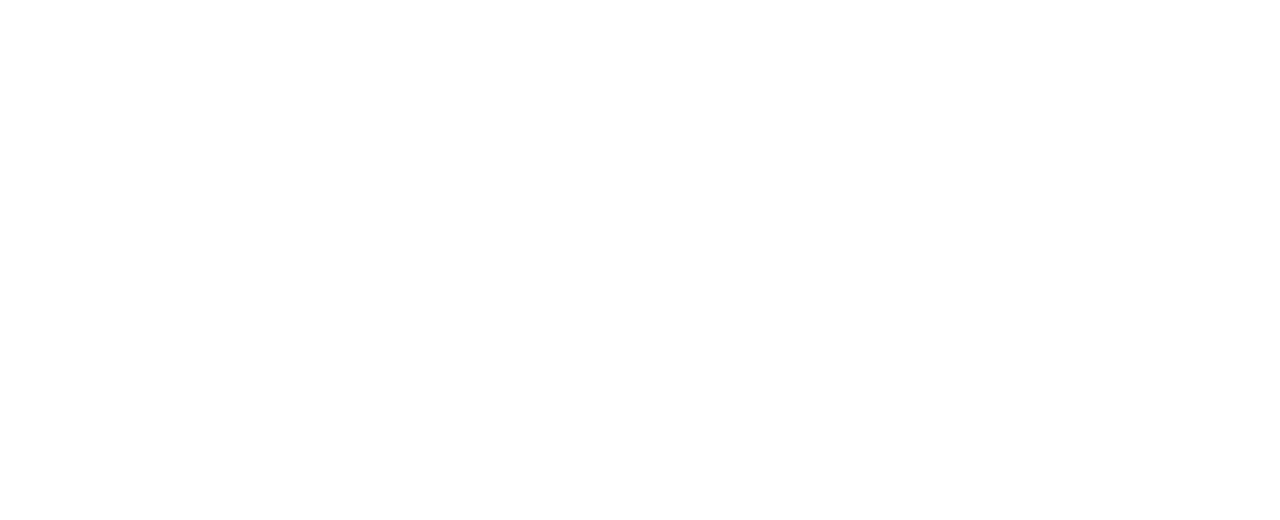
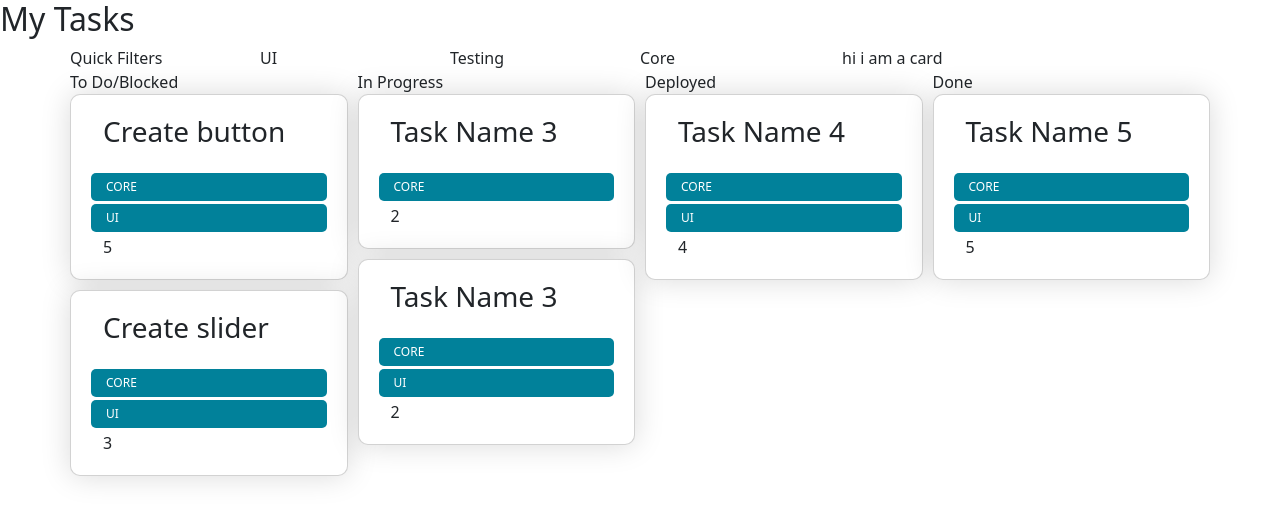
Before and after one commit to hannahtma/FIT2101-TaskManagerApplication, a Vue app in the folder Vue/: page /dashboard in a window 1280 px wide. Before the commit this address had no page. Shown: the top 520 px of the page. Built offline with nearby package versions, Linux system fonts and the light colour scheme.

Commit message:
added html code for dashboard

```diff
--- a/Vue/index.html
+++ b/Vue/index.html
@@ -1,13 +1,24 @@
 <!DOCTYPE html>
 <html lang="en">
+
 <head>
   <meta charset="UTF-8" />
   <link rel="icon" href="/favicon.ico" />
   <meta name="viewport" content="width=device-width, initial-scale=1.0" />
   <title>Vite App</title>
+  <link href="https://cdn.jsdelivr.net/npm/bootstrap@5.2.1/dist/css/bootstrap.min.css" rel="stylesheet"
+    integrity="sha384-iYQeCzEYFbKjA/T2uDLTpkwGzCiq6soy8tYaI1GyVh/UjpbCx/TYkiZhlZB6+fzT" crossorigin="anonymous">
 </head>
+
 <body>
   <div id="app"></div>
   <script type="module" src="/src/main.ts"></script>
+  <script src="https://cdn.jsdelivr.net/npm/@popperjs/core@2.11.6/dist/umd/popper.min.js"
+    integrity="sha384-oBqDVmMz9ATKxIep9tiCxS/Z9fNfEXiDAYTujMAeBAsjFuCZSmKbSSUnQlmh/jp3"
+    crossorigin="anonymous"></script>
+  <script src="https://cdn.jsdelivr.net/npm/bootstrap@5.2.1/dist/js/bootstrap.min.js"
+    integrity="sha384-7VPbUDkoPSGFnVtYi0QogXtr74QeVeeIs99Qfg5YCF+TidwNdjvaKZX19NZ/e6oz"
+    crossorigin="anonymous"></script>
 </body>
+
 </html>
--- /dev/null
+++ b/Vue/src/components/Ticket.vue
@@ -0,0 +1,7 @@
+<template>
+    hi i am a card
+</template>
+
+<script>
+export default {}
+</script>
--- a/Vue/src/router/index.ts
+++ b/Vue/src/router/index.ts
@@ -11,6 +11,22 @@ const router = createRouter({
       // this generates a separate chunk (About.[hash].js) for this route
       // which is lazy-loaded when the route is visited.
       component: () => import('../views/CreateCard.vue')
+    },
+    {
+      path: '/createcard_pt2',
+      name: 'createcard_pt2',
+      // route level code-splitting
+      // this generates a separate chunk (About.[hash].js) for this route
+      // which is lazy-loaded when the route is visited.
+      component: () => import('../views/CreateCard_pt2.vue')
+    },
+    {
+      path: '/dashboard',
+      name: 'dashboard',
+      // route level code-splitting
+      // this generates a separate chunk (About.[hash].js) for this route
+      // which is lazy-loaded when the route is visited.
+      component: () => import('../views/Dashboard.vue')
     }
   ]
 })
--- a/Vue/src/views/CreateCard.vue
+++ b/Vue/src/views/CreateCard.vue
@@ -62,8 +62,10 @@
         </div>
 </template>
 
-<script>
-    localStorage;
+<script lang="js">
+ export default {
+    mounted(){
+        localStorage;
 
 // task card before enlarging
 const showCard = document.getElementById('show-card');
@@ -143,6 +145,8 @@ dropdowns.forEach(dropdown => {
         });
     });
 });
+    }
+ }
 
 </script>
 
--- /dev/null
+++ b/Vue/src/views/CreateCard_pt2.vue
@@ -0,0 +1,56 @@
+<template>
+    <section>
+    <div class="color"></div>
+    <select class="selectColor" @change="changeColor">
+        <option value="#ff6961">Critical</option>
+        <option value="#fdfd96">High</option>
+        <option value="#ffb347">Medium</option>
+        <option value="#cff0cc">Low</option>
+    </select>
+</section>
+</template>
+
+<script>
+
+    export default {
+        mounted(){},
+        methods:{
+            changeColor:function (event){
+        let color = document.querySelector('.color');
+        let selectColor = event.target.value;
+        color.style.background = selectColor;}
+        }
+
+    }
+</script>
+
+<style scoped>
+    section{
+    position: relative;
+    width: 100%;
+    height: 100vh;
+    display: flex;
+    align-items: center;
+    justify-content: center;
+}
+
+.color{
+    position: absolute;
+    top: 0;
+    left: 0;
+    width: 100%;
+    height: 100%;
+    transition: 0.5s;
+    background: #e6746c;
+}
+
+.selectColor{
+    position: relative;
+    padding: 10px;
+    border-radius: 4px;
+    border: none;
+    outline: none;
+    width: 200px;
+    box-shadow: 0 15px 25px rgba(0, 0, 0, 0.1);
+}
+</style>
--- /dev/null
+++ b/Vue/src/views/Dashboard.vue
@@ -0,0 +1,180 @@
+<template>
+    <h2>My Tasks</h2>
+    <div class="container text-start">
+        <div class="row align-items-center">
+            <div class="col-2">
+                <div class="row">Quick Filters</div>
+            </div>
+            <div class="col-2">
+                <div class="row">UI</div>
+            </div>
+            <div class="col-2">
+                <div class="row">Testing</div>
+            </div>
+            <div class="col-2">
+                <div class="row">Core</div>
+            </div>
+            <div class="col-2">
+                <Ticket />
+            </div>
+        </div>
+    </div>
+    <!-- <div class="container text-start" v-for="card in getCardsForSection('todoblocked')">
+        <div>{{card}}</div>
+    </div> -->
+    <!-- <div>{{this.cards.filter((card) => card.status === 'todoblocked')}}</div> -->
+    <div class="container text-start">
+        <div class="row align-items-top">
+            <div class="col">
+                <div class="row">To Do/Blocked</div>
+                <!-- <div class="card row">
+                    <h3>Task Name</h3>
+                    <p>Description</p>
+                    <span>Tags</span>
+                    <div class="story-points">
+                        1
+                    </div>
+                </div> -->
+                <div class="card row" v-for="card in this.cards.filter((card) => card.status === 'todoblocked')">
+                    <h3>{{card.taskName}}</h3>
+                    <p>{{card.description}}</p>
+                    <span class="tag" v-for="tag in card.tags">{{tag}}</span>
+                    <div class="story-points">
+                        {{card.storyPoints}}
+                    </div>
+                </div>
+            </div>
+            <div class="col">
+                <div class="row">In Progress</div>
+                <div class="card row" v-for="card in this.cards.filter((card) => card.status === 'inprogress')">
+                    <h3>{{card.taskName}}</h3>
+                    <p>{{card.description}}</p>
+                    <span class="tag" v-for="tag in card.tags">{{tag}}</span>
+                    <div class="story-points">
+                        {{card.storyPoints}}
+                    </div>
+                </div>
+            </div>
+            <div class="col">
+                <div class="row">Deployed</div>
+                <div class="card row" v-for="card in this.cards.filter((card) => card.status === 'deployed')">
+                    <h3>{{card.taskName}}</h3>
+                    <p>{{card.description}}</p>
+                    <span class="tag" v-for="tag in card.tags">{{tag}}</span>
+                    <div class="story-points">
+                        {{card.storyPoints}}
+                    </div>
+                </div>
+            </div>
+            <div class="col">
+                <div class="row">Done</div>
+                <div class="card row" v-for="card in this.cards.filter((card) => card.status === 'done')">
+                    <h3>{{card.taskName}}</h3>
+                    <p>{{card.description}}</p>
+                    <span class="tag" v-for="tag in card.tags">{{tag}}</span>
+                    <div class="story-points">
+                        {{card.storyPoints}}
+                    </div>
+                </div>
+            </div>
+        </div>
+    </div>
+</template>
+
+<style scoped lang="scss">
+.col:not(:last-child) {
+    margin-right: 10px;
+}
+
+.card {
+    background: white;
+    box-shadow: 0 0 30px rgba(0, 0, 0, 0.15);
+    border-radius: 10px;
+    padding: 20px;
+
+    &:not(:last-child) {
+        margin-bottom: 10px;
+    }
+
+    .tag {
+        background: #01819A;
+        color: white;
+        font-size: 0.75rem;
+        padding: 5px 15px;
+        border-radius: 5px;
+        display: inline-block;
+
+        &:not(:last-child) {
+            margin-bottom: 3px;
+        }
+    }
+}
+</style>
+
+<script>
+import Ticket from '@/components/Ticket.vue';
+
+export default {
+    components: {
+        Ticket,
+    },
+    method: {
+        getCardsForSection(status) {
+            return this.cards.filter((card) => card.status === status);
+        },
+        test() {
+            console.log('test');
+        }
+    },
+    data() {
+        return {
+            cons: console,
+            cards: [
+                {
+                    id: 1,
+                    status: 'todoblocked',
+                    taskName: 'Create button',
+                    descrption: 'Description 1',
+                    tags: ['CORE', 'UI'],
+                    storyPoints: 5
+                }, {
+                    id: 2,
+                    status: 'todoblocked',
+                    taskName: 'Create slider',
+                    descrption: 'Description 2',
+                    tags: ['CORE', 'UI'],
+                    storyPoints: 3
+                }, {
+                    id: 3,
+                    status: 'inprogress',
+                    taskName: 'Task Name 3',
+                    descrption: 'Description 3',
+                    tags: ['CORE'],
+                    storyPoints: 2
+                }, {
+                    id: 6,
+                    status: 'inprogress',
+                    taskName: 'Task Name 3',
+                    descrption: 'Description 3',
+                    tags: ['CORE', 'UI'],
+                    storyPoints: 2
+                }, {
+                    id: 4,
+                    status: 'deployed',
+                    taskName: 'Task Name 4',
+                    descrption: 'Description 4',
+                    tags: ['CORE', 'UI'],
+                    storyPoints: 4
+                }, {
+                    id: 5,
+                    status: 'done',
+                    taskName: 'Task Name 5',
+                    descrption: 'Description 5',
+                    tags: ['CORE', 'UI'],
+                    storyPoints: 5
+                }
+            ]
+        }
+    }
+}
+</script>
--- a/Vue/tsconfig.json
+++ b/Vue/tsconfig.json
@@ -2,6 +2,7 @@
   "extends": "@vue/tsconfig/tsconfig.web.json",
   "include": ["env.d.ts", "src/**/*", "src/**/*.vue"],
   "compilerOptions": {
+    "allowJs":true,
     "baseUrl": ".",
     "paths": {
       "@/*": ["./src/*"]
```
Lines whose indentation alone changed are shown as unchanged.
